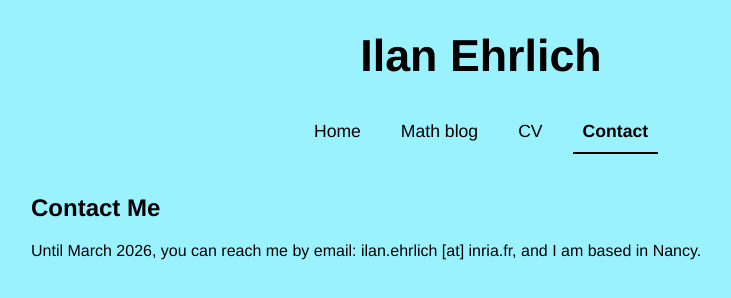
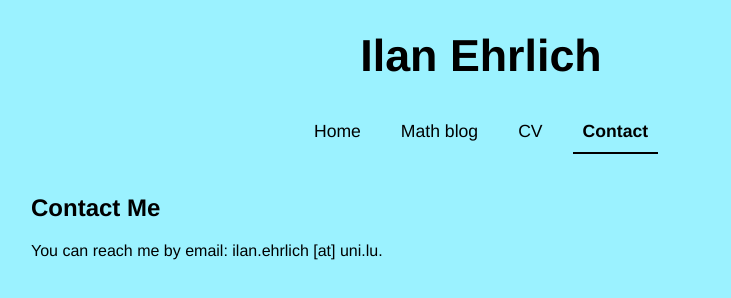
Before and after one commit to IlanEhrlich/ilan.github.io, a plain HTML site: page docs/contact.html in a window 1280 px wide. Shown: the whole page, without its empty margins (159-890 px from the left). Drawn offline with Linux system fonts and the light colour scheme.

Commit message:
Update contact.html

```diff
--- a/docs/contact.html
+++ b/docs/contact.html
@@ -18,7 +18,7 @@
   <div class="home-text">
     <h2>Contact Me</h2>
     <p>
-      Until March 2026, you can reach me by email: ilan.ehrlich [at] inria.fr, and I am based in Nancy.
+      You can reach me by email: ilan.ehrlich [at] uni.lu.
     </p>
   </div>
 </body>
```
